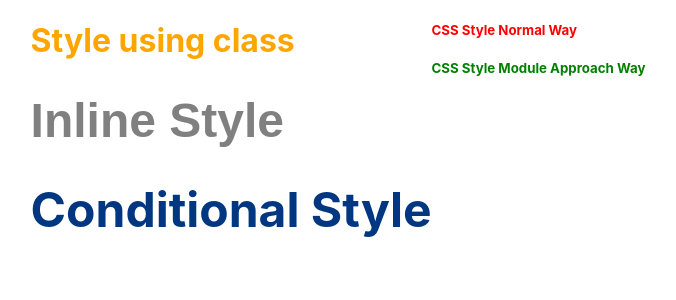
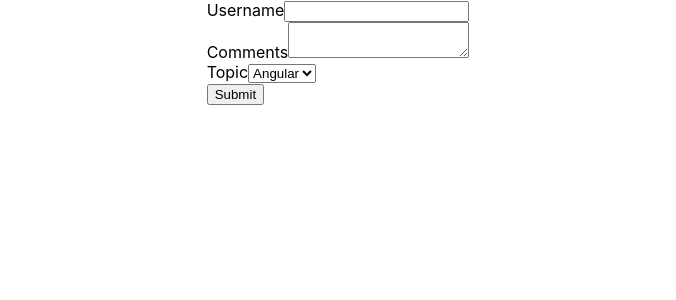
Before and after one commit to Bitan23101996/React-Learning-Series, a React (Create React App) app: page / in a window 1280 px wide. Shown: the top 300 px of the page, without its empty margins (302-978 px from the left). Built offline with nearby package versions, Linux system fonts and the light colour scheme.

Commit message:
React Basic Form

```diff
--- a/src/App.js
+++ b/src/App.js
@@ -14,6 +14,8 @@
 import Stylesheet from '../src/react-basics-tutorials/Stylesheet'
 import './appStyles.css'
 import Styles from './appStyles.module.css'
+import BasicReactForm from './react-basics-tutorials/BasicReactForm'
+
 // 2. Extend the theme to include custom colors, fonts, etc
 const colors = {
   brand: {
@@ -34,11 +36,12 @@
       {/* <Parent /> */}
       {/* <ConditionalRender/> */}
       {/* <ListRendering/> */}
-      <Stylesheet primaryTheme={true} />
+      {/* <Stylesheet primaryTheme={true} />
       <div>
         <h5 className="error-color">CSS Style Normal Way</h5>
         <h5 className={Styles.success_color}>CSS Style Module Approach Way</h5>
-      </div>
+      </div> */}
+      <BasicReactForm/>
     </div>
   );
 }
--- /dev/null
+++ b/src/react-basics-tutorials/BasicReactForm.js
@@ -0,0 +1,67 @@
+import React, { Component } from 'react'
+
+class BasicReactForm extends Component {
+    constructor(props) {
+        super(props)
+
+        this.state = {
+            username: '',
+            comments: '',
+            topic: 'angular'
+        }
+    }
+
+    //handle usernamechange
+    handleUsername = (event) => {
+        this.setState({
+            username: event.target.value
+        })
+    }
+    //handle textarea change
+    handleComments = (event) => {
+        this.setState({
+            comments: event.target.value
+        })
+    }
+
+    //handle topic select item
+    handleTopic = (event) => {
+        this.setState({
+            topic: event.target.value
+        })
+    }
+    //submit  the form
+    handleSubmit = (event) => {
+        alert(`${this.state.username} ${this.state.comments} ${this.state.topic}`)
+        event.preventDefault()
+    }
+    render() {
+        const { username, comments, topic } = this.state
+        return (
+            <form onSubmit={this.handleSubmit}>
+                {/* Username */}
+                <div>
+                    <label>Username</label>
+                    <input type="text" value={username} onChange={this.handleUsername} />
+                </div>
+                {/* Comments */}
+                <div>
+                    <label>Comments</label>
+                    <textarea type="text" value={comments} onChange={this.handleComments}></textarea>
+                </div>
+                {/* Topic */}
+                <div>
+                    <label>Topic</label>
+                    <select value={topic} onChange={this.handleTopic}>
+                        <option value="angular">Angular</option>
+                        <option value="vue">Vue</option>
+                        <option value="react">React</option>
+                    </select>
+                </div>
+                <button type="submit">Submit</button>
+            </form>
+        )
+    }
+}
+
+export default BasicReactForm
```
Also changed, not shown: 1 other file (tests, documents, lock files or other folders).
